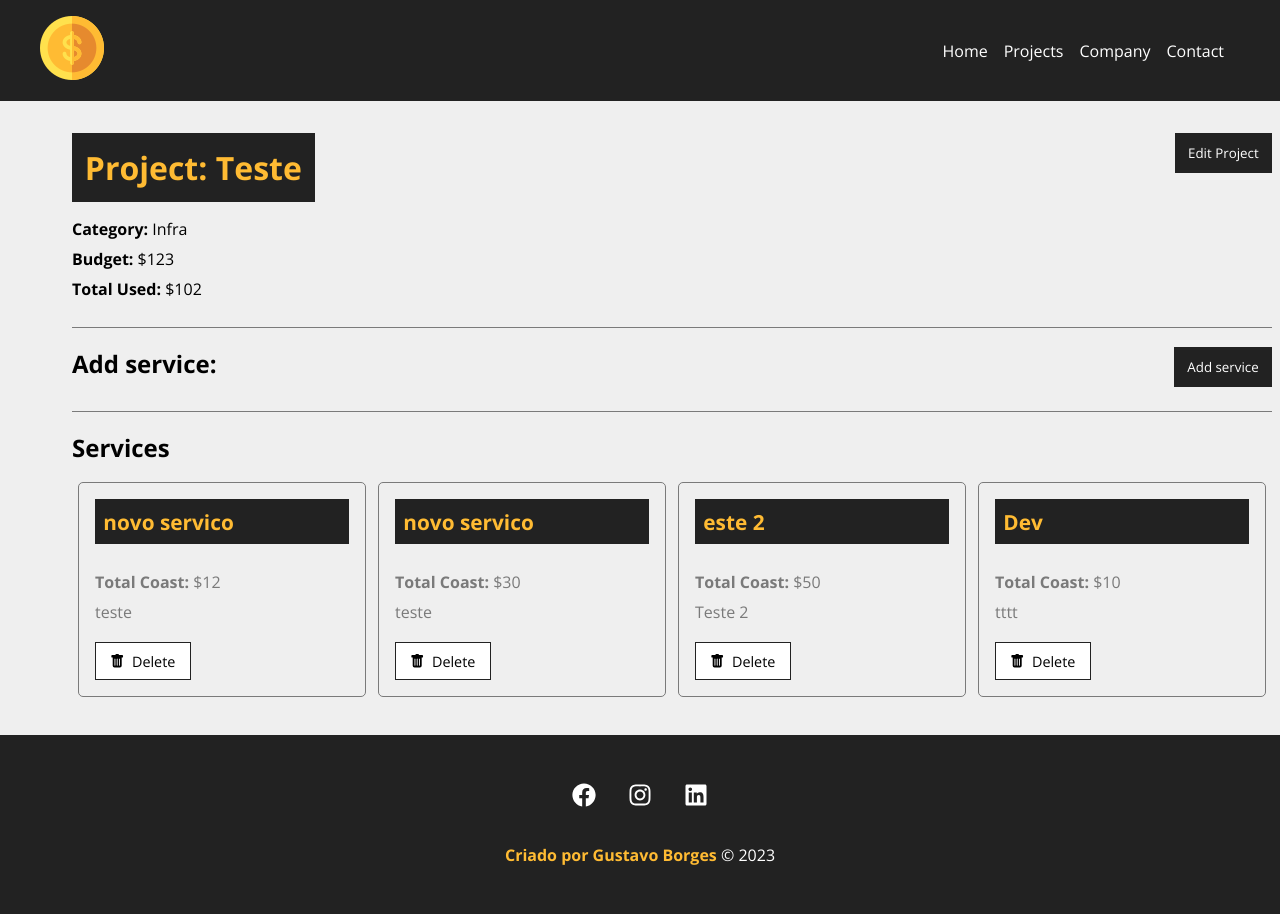
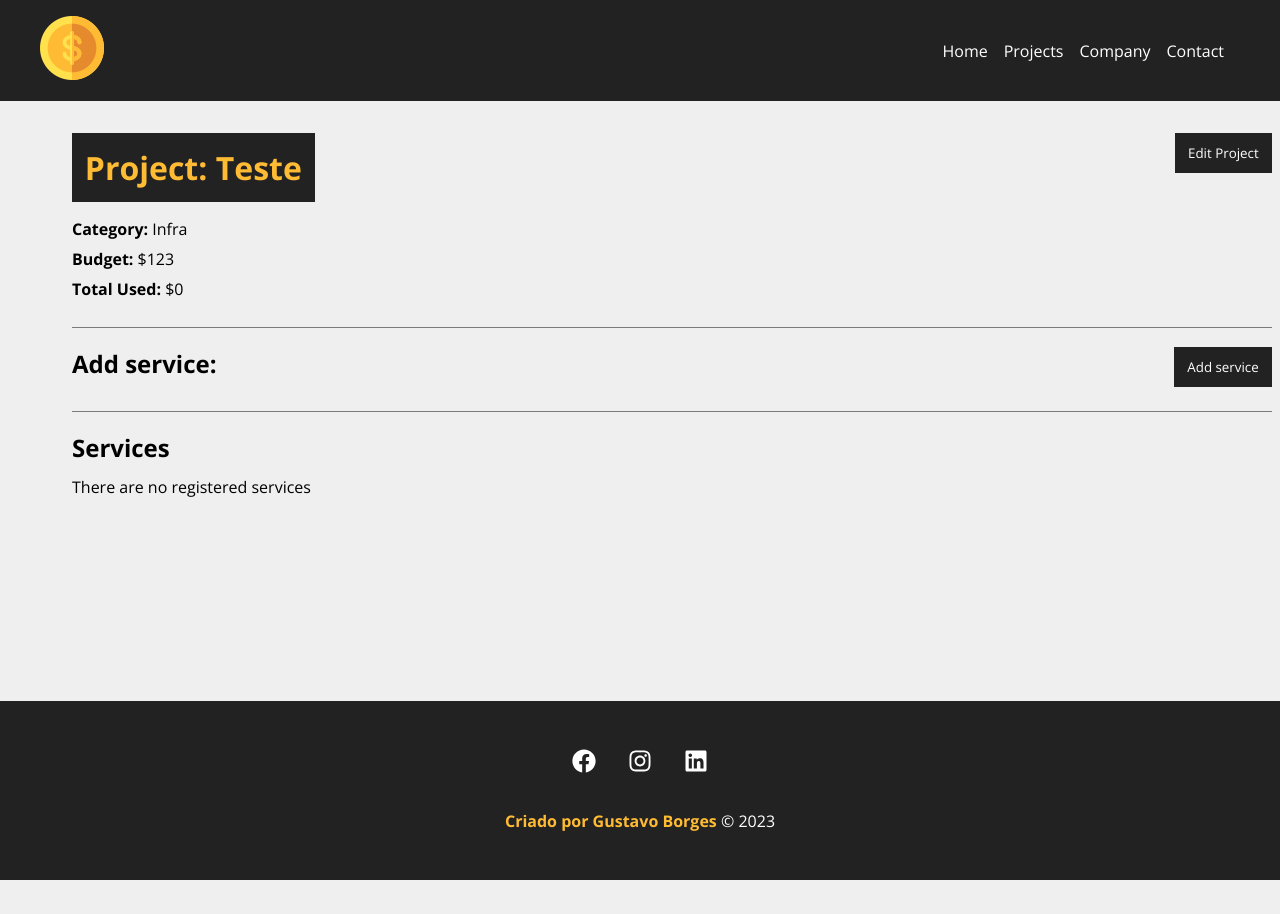
Before and after one commit to Gustavo-BS/costs_project, a React (Create React App) app: page /project/1 in a window 1280 px wide. Shown: the top 914 px of the page. After the commit the page ends 880 px from the top, so only its background shows below. Built offline with nearby package versions, Linux system fonts and the light colour scheme; data requests are answered from the project's data file.

Commit message:
added remove project

```diff
--- a/db.json
+++ b/db.json
@@ -7,33 +7,8 @@
         "id": "1",
         "name": "Infra"
       },
-      "cost": 102,
-      "services": [
-        {
-          "name": "novo servico",
-          "cost": "12",
-          "description": "teste",
-          "id": "ab0fe193-6969-4bd1-93d7-7b461d3e10ec"
-        },
-        {
-          "name": "novo servico",
-          "cost": "30",
-          "description": "teste",
-          "id": "23bc7ef8-b523-4434-9746-769b660c9f6a"
-        },
-        {
-          "name": "este 2",
-          "cost": "50",
-          "description": "Teste 2",
-          "id": "d6bf3d3c-67ff-4559-aa5c-26aff544b640"
-        },
-        {
-          "name": "Dev",
-          "cost": "10",
-          "description": "tttt",
-          "id": "6ac7d05a-525b-4c58-87f8-b5d8f9ceb376"
-        }
-      ],
+      "cost": 0,
+      "services": [],
       "id": 1
     },
     {
--- a/src/components/pages/Project.js
+++ b/src/components/pages/Project.js
@@ -100,8 +100,28 @@
         .catch(err => console.log(err))
     }
 
-    function removeService(){
+    function removeService(id, cost){
+        const servicesUpdated = project.services.filter(
+            (service) => service.id !== id
+        )
 
+        const projectUpdated = project
+        projectUpdated.services = servicesUpdated
+        projectUpdated.cost = parseFloat(projectUpdated.cost) - parseFloat(cost)
+        fetch(`http://localhost:5000/projects/${projectUpdated.id}`,{
+            method: 'PATCH',
+            headers: {
+                'Content-Type': 'application/json'
+            },
+            body: JSON.stringify(projectUpdated)
+        })
+        .then(resp => resp.json())
+        .then((data)=>{
+            setProject(projectUpdated)
+            setServices(servicesUpdated)
+            setMessage('Service removed successfully')
+        })
+        .catch((err) => console.log(err))
     }
 
     function toggleProjectForm(){
--- a/src/components/service/ServiceCard.js
+++ b/src/components/service/ServiceCard.js
@@ -4,7 +4,8 @@
 function ServiceCard({id, name, cost, description, handleRemove}){
 
     const remove = (e) => {
-
+        e.preventDefault()
+        handleRemove(id, cost)
     }
 
     return (
```
